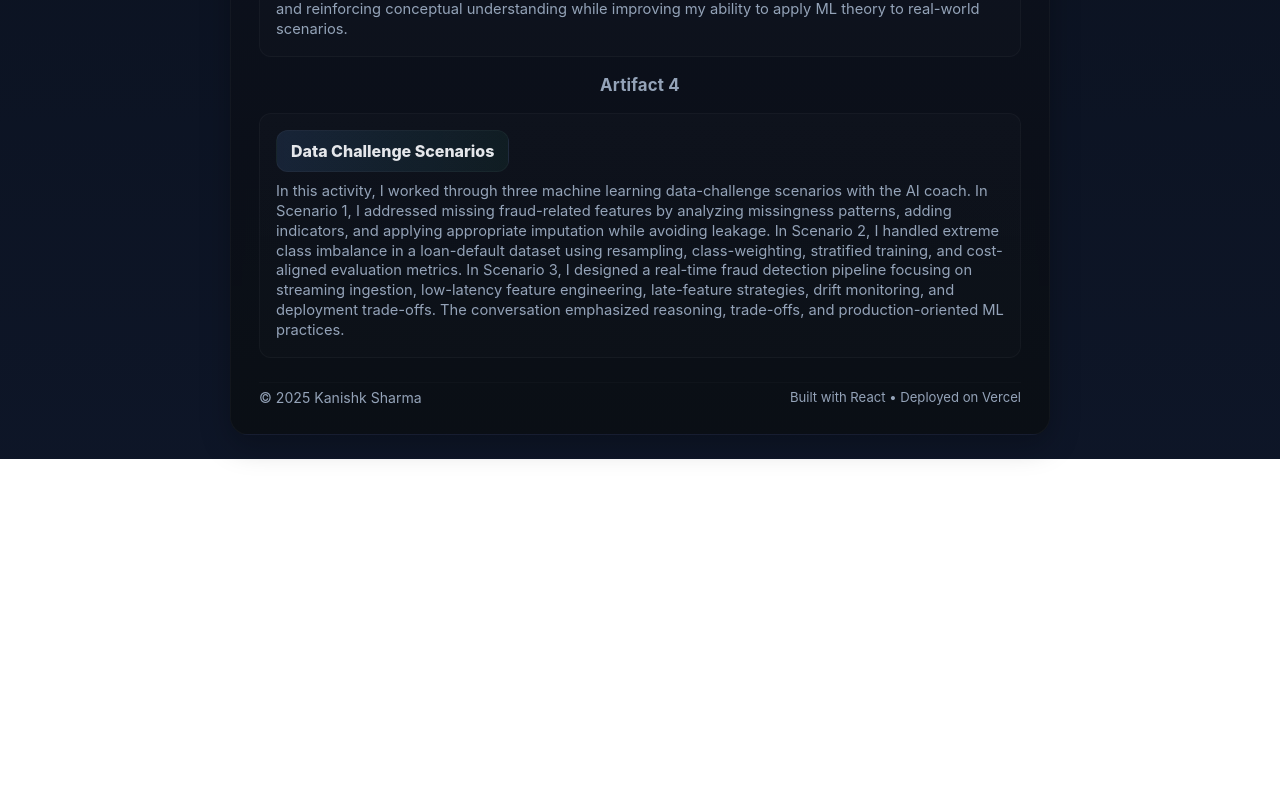
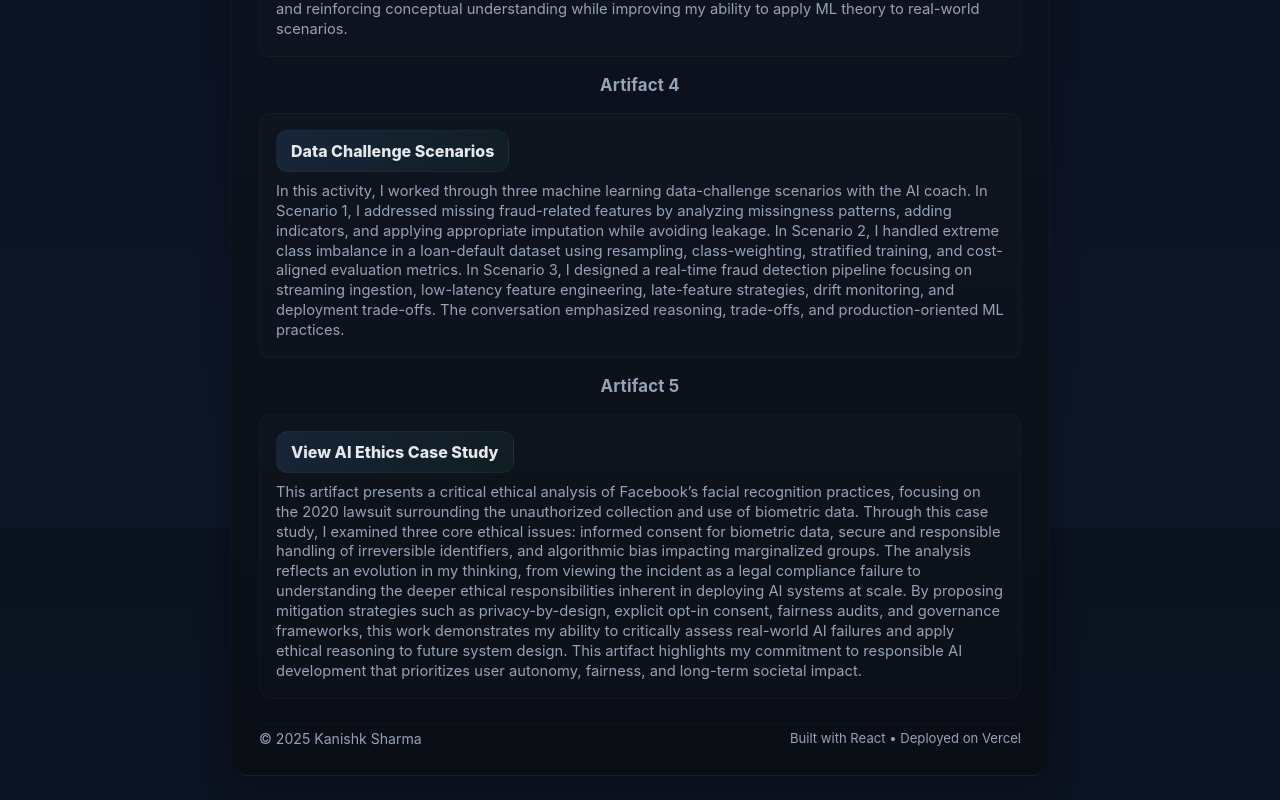
Before and after one commit to KanishkSharma7/Assignment1.6_Submission, a JavaScript app in the folder client/: page / in a window 1280 px wide. Shown: the part 1072-1872 px from the top of the page. Before the commit the page ends 1531 px from the top, so only its background shows below. Built offline with nearby package versions, Linux system fonts and the light colour scheme; the HTML template or start-up script is replaced by a standard one.

Commit message:
Added artifact 5

```diff
--- a/client/src/App.js
+++ b/client/src/App.js
@@ -83,7 +83,7 @@ export default function App() {
           <div className="deliverable-row">
             <a
               className="btn deliverable-btn"
-              href="#"
+              href="https://docs.google.com/document/d/1_CZVslFjrc0wjPV0eeKfQ9HOHx2xr38QdKhi9PP3qPo/edit?usp=sharing"
               target="_blank"
               rel="noreferrer"
             >
@@ -134,6 +134,24 @@ export default function App() {
           </p>
         </div>
 
+        <h2 className="artifact-title">Artifact 5</h2>
+        <div className="deliverable">
+          <div className="deliverable-row">
+            <a
+              className="btn deliverable-btn"
+              href="https://docs.google.com/document/d/1MQfHQeInB0_zHxNQH15sDCVjK_LLimYuM5viq6dgq1k/edit?usp=sharing"
+              target="_blank"
+              rel="noreferrer"
+            >
+              View AI Ethics Case Study
+            </a>
+          </div>
+
+          <p className="deliverable-desc">
+            This artifact presents a critical ethical analysis of Facebook’s facial recognition practices, focusing on the 2020 lawsuit surrounding the unauthorized collection and use of biometric data. Through this case study, I examined three core ethical issues: informed consent for biometric data, secure and responsible handling of irreversible identifiers, and algorithmic bias impacting marginalized groups. The analysis reflects an evolution in my thinking, from viewing the incident as a legal compliance failure to understanding the deeper ethical responsibilities inherent in deploying AI systems at scale. By proposing mitigation strategies such as privacy-by-design, explicit opt-in consent, fairness audits, and governance frameworks, this work demonstrates my ability to critically assess real-world AI failures and apply ethical reasoning to future system design. This artifact highlights my commitment to responsible AI development that prioritizes user autonomy, fairness, and long-term societal impact.
+          </p>
+        </div>
+
         {/* FOOTER */}
         <footer className="footer">
           <div>© {new Date().getFullYear()} {PROFILE.name}</div>
```
